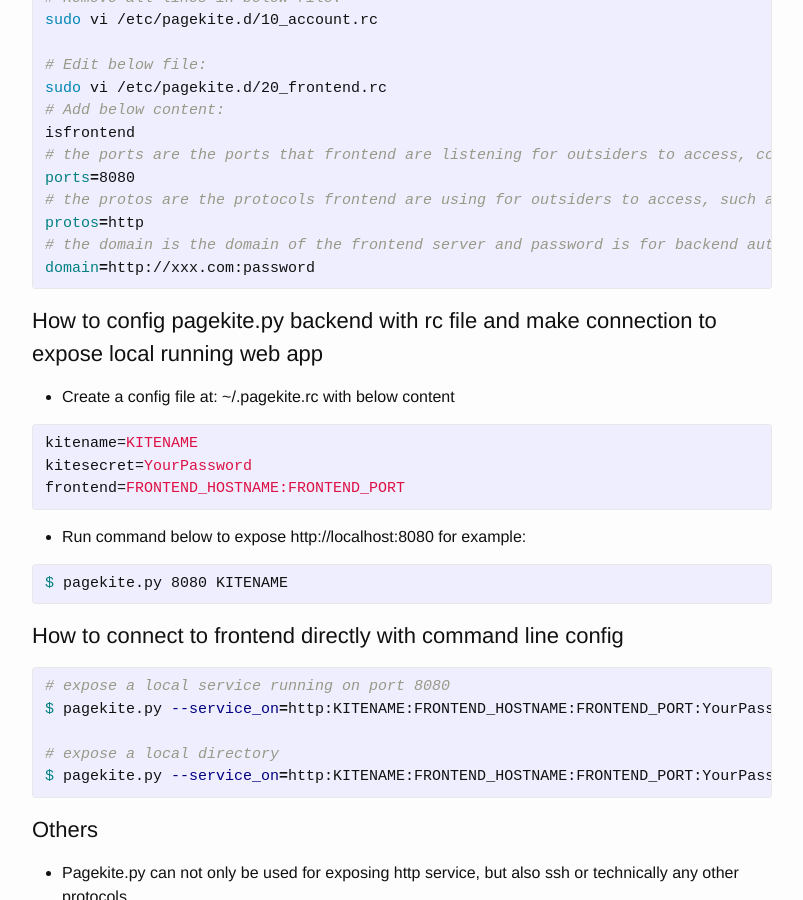
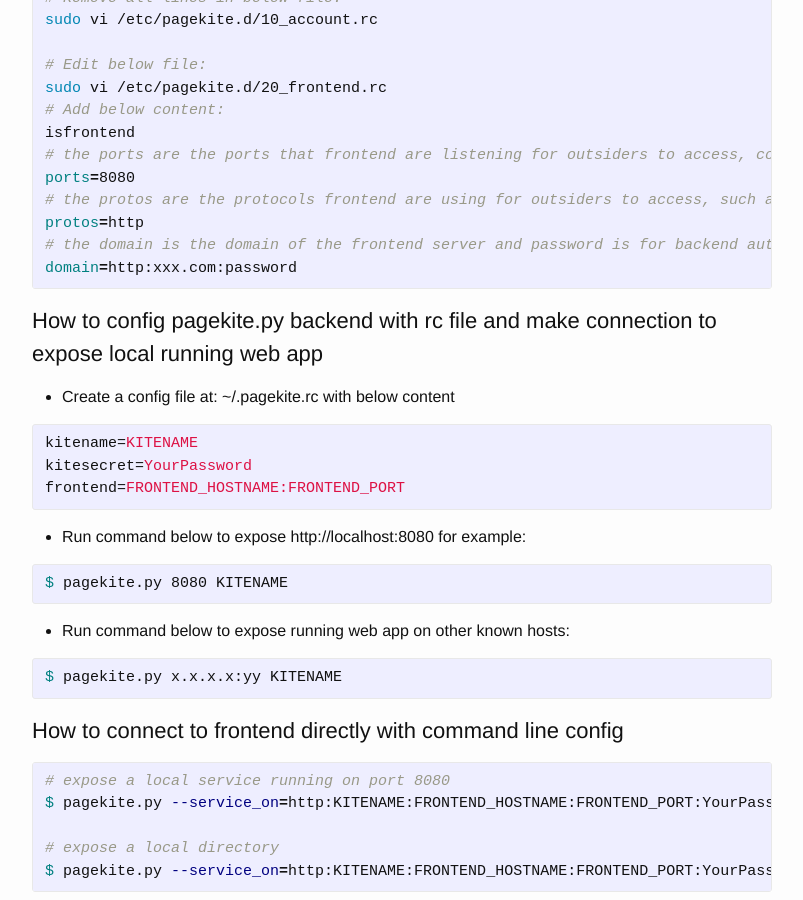
Before and after one commit to yuan-jiang/yuan-jiang.github.io, a Jekyll site: the page built from _posts/2016-12-22-expose-localhost-with-pagekite.md, in a window 1280 px wide and 900 px high, scrolled down 1482 px. Shown: the whole window, without its empty margins (238-1041 px from the left). Built offline with Jekyll 4.4.1, drawn with Linux system fonts in a browser that asks for light colours; comment, search, counter and statistics services are not loaded.

Commit message:
Update 2016-12-22-expose-localhost-with-pagekite.md

```diff
--- a/_posts/2016-12-22-expose-localhost-with-pagekite.md
+++ b/_posts/2016-12-22-expose-localhost-with-pagekite.md
@@ -76,6 +76,10 @@
 - Run command below to expose http://localhost:8080 for example:
 {% highlight bash %}
 $ pagekite.py 8080 KITENAME
+{% endhighlight %}
+- Run command below to expose running web app on other known hosts:
+{% highlight bash %}
+$ pagekite.py x.x.x.x:yy KITENAME
 {% endhighlight %}
 
 ## How to connect to frontend directly with command line config
```
Also changed, not shown: other parts of _posts/2016-12-22-expose-localhost-with-pagekite.md (+1 -1 lines).
